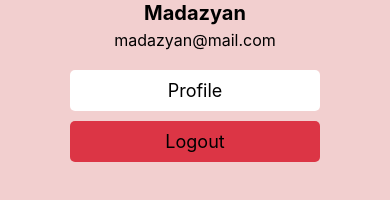
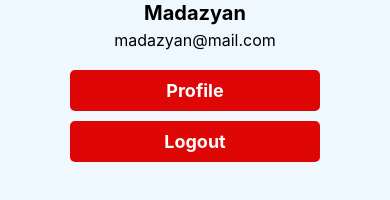
Before and after one commit to rajastra/resep-makanan, a React Native app: screen /AccUser in a window 390 px wide. Shown: the part 210-410 px from the top of the page. Built offline with nearby package versions, Linux system fonts and the light colour scheme.

Commit message:
Upload Code 14-5-23

```diff
--- a/App.js
+++ b/App.js
@@ -18,7 +18,7 @@ export default function App() {
     <AuthProvider>
       <NavigationContainer>
         <Stack.Navigator
-        initialRouteName={'UpdatePass'}
+        initialRouteName={'HomeScreen'}
           screenOptions={{
             headerShown: false,
           }}
--- a/src/screen/AccUser.js
+++ b/src/screen/AccUser.js
@@ -25,7 +25,7 @@ const AccUser = () => {
 const styles = StyleSheet.create({
   container: {
     flex: 1,
-    backgroundColor: '#F2CFCF',
+    backgroundColor: '#f0f8ff',
     padding: 70,
   },
   header: {
@@ -57,21 +57,22 @@ const styles = StyleSheet.create({
     color: 'black',
   },
   profileButton: {
-    backgroundColor: '#FFFFFF',
+    backgroundColor: '#DF0606',
     padding: 10,
     borderRadius: 5,
     alignItems: 'center',
     marginBottom: 10,
   },
   logoutButton: {
-    backgroundColor: '#dc3545',
+    backgroundColor: '#DF0606',
     padding: 10,
     borderRadius: 5,
     alignItems: 'center',
   },
   buttonText: {
-    color: '#000',
+    color: 'white',
     fontSize: 18,
+    fontWeight: 'bold',
   },
 });
 
--- a/src/screen/HomeScreen.js
+++ b/src/screen/HomeScreen.js
@@ -87,7 +87,7 @@ const HomeScreen = () => {
               style={styles.profileImage}
             />
           </View>
-          <Text style={styles.profileName}>Irsan</Text>
+          <Text style={styles.profileName}>Madazyan</Text>
         </View>
       </View>
 
@@ -129,6 +129,7 @@ const styles = StyleSheet.create({
   container: {
     flex: 1,
     padding: 15,
+    backgroundColor: '#f0f8ff',
   },
   header: {
     flexDirection: 'row',
--- a/src/screen/UpdatePass.js
+++ b/src/screen/UpdatePass.js
@@ -36,15 +36,15 @@ const UpdatePass = () => {
 const styles = StyleSheet.create({
   container: {
     flex: 1,
-    backgroundColor: '#F2CFCF',
+    backgroundColor: '#f0f8ff',
     borderRadius: 10,
-    padding: 20,
+    padding: 50,
     justifyContent: 'center',
     alignItems: 'center'
   },
   textInput: {
     borderWidth: 1,
-    borderColor: '#ddd',
+    borderColor: '#F50',
     padding: 10,
     borderRadius: 5,
     marginBottom: 20,
--- a/src/screen/UpdateUser.js
+++ b/src/screen/UpdateUser.js
@@ -57,9 +57,9 @@ const UpdateUser = () => {
 const styles = StyleSheet.create ({
   container: {
     flex: 1,
-    backgroundColor: '#F2CFCF',
+    backgroundColor: '#f0f8ff',
     borderRadius: 10,
-    padding: 70,
+    padding: 50,
   },
   centered: {
     flex: 1,
@@ -88,7 +88,7 @@ const styles = StyleSheet.create ({
   },
   textInput: {
     borderWidth: 1,
-    borderColor: '#000',
+    borderColor: '#F50',
     padding: 10,
     borderRadius: 5,
     marginBottom: 20,
```
